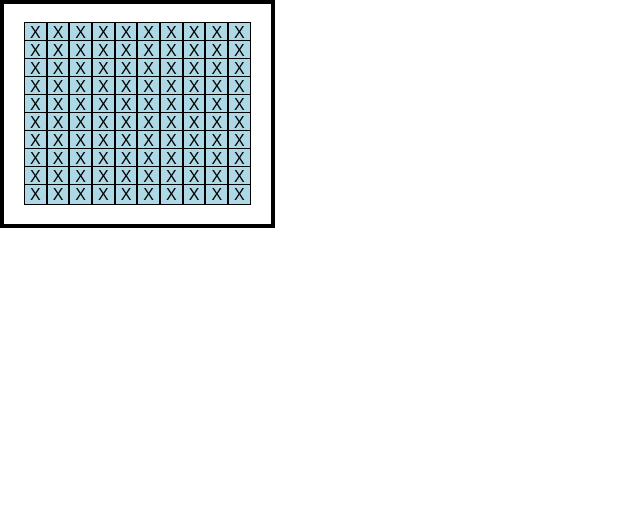
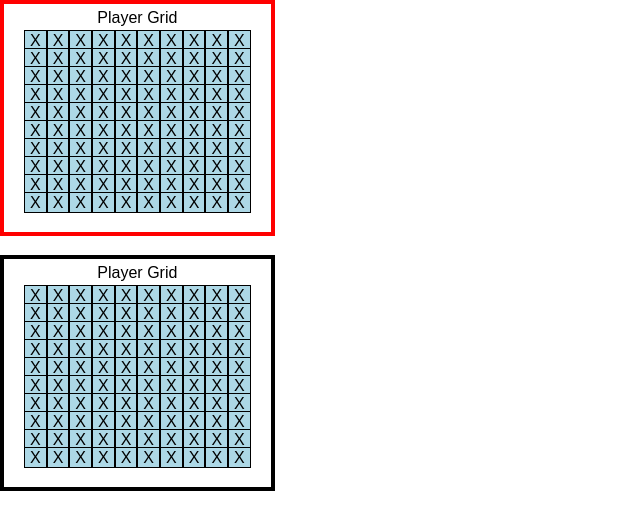
Before and after one commit to davidank/Battleship, a React (Create React App) app: page / in a window 1280 px wide. Shown: the top 530 px of the page, without its empty margins (0-640 px from the left). Built offline with nearby package versions, Linux system fonts and the light colour scheme.

Commit message:
Saving init process1

```diff
--- a/src/components/App.css
+++ b/src/components/App.css
@@ -37,8 +37,22 @@
 .ownGrid {
   border: 4px solid black;
   position: absolute;
-  padding-top: 20px;
+  padding-top: 5px;
+  padding-bottom: 20px;
+  padding-left: 20px;
+  padding-right: 20px;
+  margin-top: 255px
+}
+
+.hitGrid {
+  border: 4px solid red;
+  position: absolute;
+  padding-top: 5px;
   padding-bottom: 20px;
   padding-left: 20px;
   padding-right: 20px;
 }
+
+.gridTitle {
+  padding-bottom: 5px
+}
--- a/src/components/App.js
+++ b/src/components/App.js
@@ -1,11 +1,13 @@
 import React, { Component } from 'react';
 import OwnGrid from './OwnGrid';
+import HitGrid from './HitGrid';
 import './App.css';
 
 class App extends Component {
   render() {
     return (
       <div className="App">
+        <HitGrid />
         <OwnGrid />
       </div>
     );
--- a/src/components/HitGrid.js
+++ b/src/components/HitGrid.js
@@ -1 +1,24 @@
 import React, { Component } from 'react';
+import Row from './Row';
+
+class HitGrid extends Component {
+  render() {
+    return (
+      <div className='hitGrid'>
+        <div className='gridTitle'>Player Grid</div>
+        <Row />
+        <Row />
+        <Row />
+        <Row />
+        <Row />
+        <Row />
+        <Row />
+        <Row />
+        <Row />
+        <Row />
+      </div>
+    );
+  }
+}
+
+export default HitGrid;
--- a/src/components/OwnGrid.js
+++ b/src/components/OwnGrid.js
@@ -5,6 +5,7 @@
   render() {
     return (
       <div className='ownGrid'>
+        <div className='gridTitle'>Player Grid</div>
         <Row />
         <Row />
         <Row />
```
Also changed, not shown: notes.js (+6 -4 lines).
